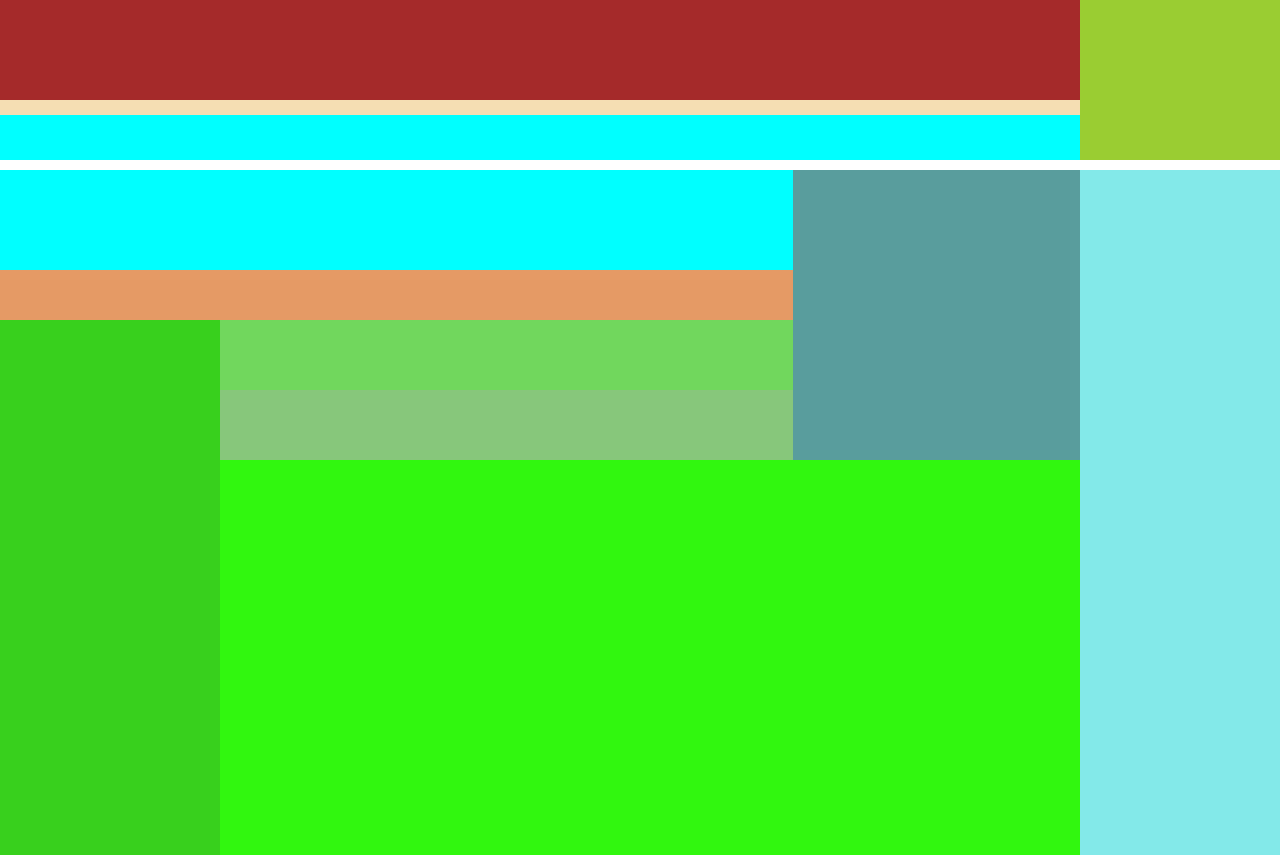
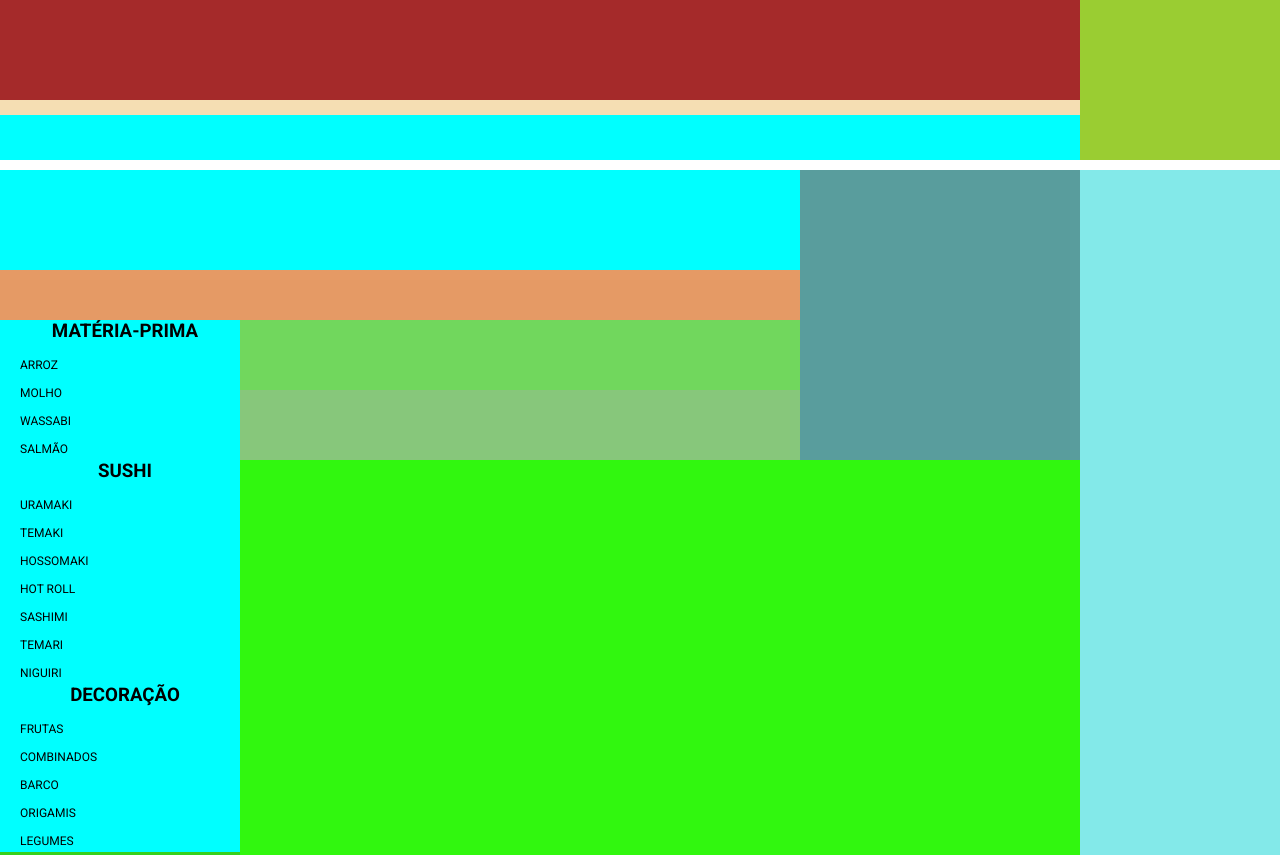
Before and after one commit to DouglasTerrero/proj_sushi, a plain HTML site: page index.html in a window 1280 px wide. Shown: the top 855 px of the page. Drawn offline with Linux system fonts and the light colour scheme.

Commit message:
update menu sushi

```diff
--- a/css/global.css
+++ b/css/global.css
@@ -1,7 +1,17 @@
+@import url('https://fonts.googleapis.com/css2?family=Kalam:wght@400;700&family=Roboto:ital,wght@0,300;0,400;0,500;0,700;1,400;1,500;1,700&family=Satisfy&display=swap');
+
 *{
-  padding: 0;
-  margin: 0;
+  padding: 0px;
+  margin: 0px;
   box-sizing: border-box;
+  font-family: Roboto, sans-serif;
+}
+li{
+  list-style: none;
+}
+a{
+  text-decoration: none;
+  color: black;
 }
 
 #sushi-banner{
@@ -33,7 +43,7 @@
 #sushi-main{
   background-color: rgb(229, 154, 101);
   display: grid;
-  grid-template-columns: 220px repeat(3,1fr) 200px;
+  grid-template-columns: 240px repeat(3,1fr) 200px;
   grid-template-rows: 100px 50px 70px 70px 1fr;
   height: 1000px;
   margin-top: 10px;
@@ -68,6 +78,27 @@
   background-color: rgb(56, 208, 29);
   grid-column: 1/2;
   grid-row: 3/6;
+  display: flex;
+  flex-direction: column;
+  align-items: start;
+}
+.menu-sushi h3{
+  text-align: center;
+}
+.menu-sushi li a{
+  font-size: 0.75rem;
+  width: 100%;
+  height: 100%;
+  display: inline-block;
+  padding: 10px;
+}
+.menu-sushi h3, .menu-sushi li{
+  background-color: aqua;
+  width: 100%;
+  height: 1.75rem;
+  display: inline-block;
+  text-transform: uppercase;
+  padding-left: 10px;
 }
 .desc-sushi{
   background-color: rgb(49, 247, 15);
--- a/index.html
+++ b/index.html
@@ -20,7 +20,40 @@
     <div class="anuncio-right"></div>
     <div class="animation-static"></div>
     <div class="animation-dinamic"></div>
-    <div class="menu-sushi"></div>
+    <div class="menu-sushi">
+      <div class="materia-prima-menu">
+        <h3>matéria-prima</h3>
+        <ul>
+          <li><a href="#">arroz</a></li>
+          <li><a href="#">molho</a></li>
+          <li><a href="#">wassabi</a></li>
+          <li><a href="#">salmão</a></li>
+        </ul>
+      </div>
+      <div class="sushi-menu">
+        <h3>sushi</h3>
+        <ul><!--menu expansível no JS e CSS-->
+          <li><a href="#">uramaki</a></li>
+          <li><a href="#">temaki</a></li>
+          <li><a href="#">hossomaki</a></li>
+          <li><a href="#">hot roll</a></li>
+          <li><a href="#">sashimi</a></li>
+          <li><a href="#">temari</a></li>
+          <li><a href="#">niguiri</a></li>
+        </ul>
+      </div>
+      <div class="decoracao-menu">
+        <h3>decoração</h3>
+        <ul>
+          <li><a href="#">frutas</a></li>
+          <li><a href="#">combinados</a></li>
+          <li><a href="#">barco</a></li>
+          <li><a href="#">origamis</a></li>
+          <li><a href="#">legumes</a></li>
+        </ul>
+      </div>
+
+    </div>
     <div class="desc-sushi"></div>
   </main>
   <footer></footer>
```
